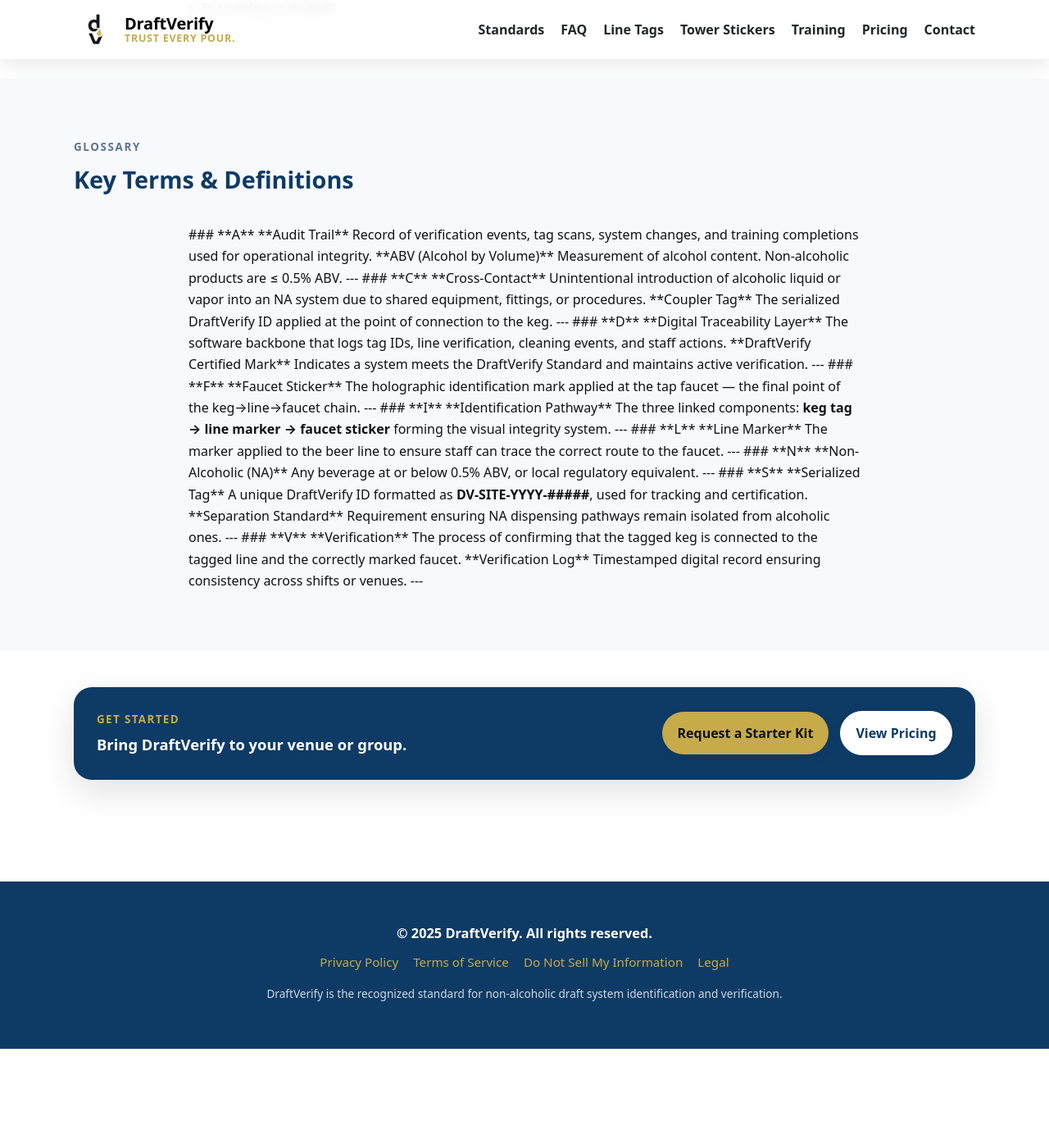
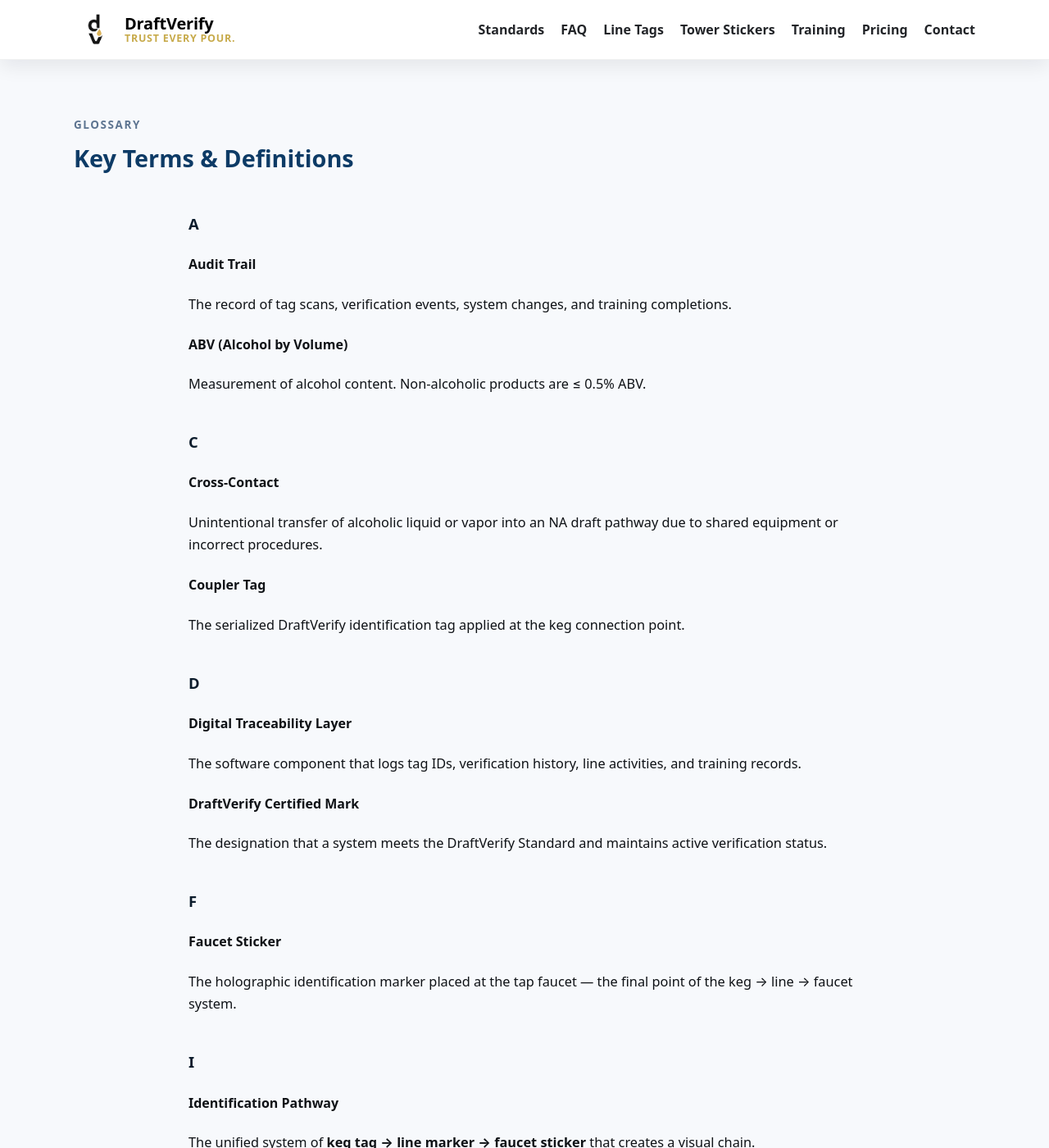
Before and after one commit to draftverify/draftverify.com, a Jekyll site: the page built from faq/index.md, in a window 1280 px wide and 1400 px high, scrolled down 855 px. Shown: the whole window at 82% size. Built offline with Jekyll 4.4.1, drawn with Linux system fonts in a browser that asks for light colours; before the commit the page ends 2134 px from its top, so only the background shows below that; some of the changed text lies outside the part shown.

Commit message:
Update index.md

```diff
--- a/faq/index.md
+++ b/faq/index.md
@@ -10,8 +10,9 @@ description: "Frequently asked questions and a complete glossary of terms for th
     <div class="hero-card reveal">
       <h1>FAQ & Glossary</h1>
       <p>
-        Clear explanations of how DraftVerify works, why it exists, and the terminology used across the standard.
-        Built for breweries, venues, distributors, and anyone adopting the global NA draft identification system.
+        Clear explanations of how DraftVerify works, why it exists, and the standardized language used
+        across the system and technology. Designed for breweries, venues, and distributors adopting
+        the global NA draft identification framework.
       </p>
     </div>
   </div>
@@ -30,69 +31,56 @@ description: "Frequently asked questions and a complete glossary of terms for th
         <summary><strong>What is DraftVerify?</strong></summary>
         <p>
           DraftVerify is the global identification and contamination-prevention standard for
-          non-alcoholic draft. It creates a consistent visual and digital system that links
-          <strong>keg → line → faucet</strong>, ensuring NA products are stored, connected, and
-          served correctly every time.
+          non-alcoholic draft systems. It links <strong>keg → line → faucet</strong> with a unified
+          visual system and a complete digital traceability layer.
         </p>
       </details>
 
       <details class="faq">
-        <summary><strong>Is DraftVerify only visual tags?</strong></summary>
+        <summary><strong>Is DraftVerify more than visual tagging?</strong></summary>
         <p>
-          No. DraftVerify includes a full <strong>software traceability layer</strong> that tracks
-          tag IDs, verification events, line changes, service checks, and training completion.
-          The physical tags are just the entry point into a much larger data system.
+          Yes. DraftVerify includes a full backend platform that tracks tag IDs, verification events,
+          line changes, cleaning checks, and staff training completion across locations.
         </p>
       </details>
 
       <details class="faq">
-        <summary><strong>Why do venues need DraftVerify?</strong></summary>
+        <summary><strong>Why do venues need this?</strong></summary>
         <p>
-          NA products are the only beverages that can be <strong>misidentified</strong> during
-          draft service. Busy shifts, shared towers, and equipment changes create real risks.
-          DraftVerify ensures clarity for staff and confidence for guests.
+          Non-alcoholic draft is the only category at risk of misidentification during service.
+          DraftVerify removes guesswork and provides clarity for teams and confidence for guests.
         </p>
       </details>
 
       <details class="faq">
         <summary><strong>Is DraftVerify required by law?</strong></summary>
         <p>
-          No — it is an <strong>industry standard</strong>, not a regulation.
-          However, breweries and large groups are adopting it to protect their NA products
-          and to establish consistency across their locations.
+          No — it is a voluntary industry standard. Operators adopt it to ensure consistency, safety,
+          and brand protection.
         </p>
       </details>
 
       <details class="faq">
-        <summary><strong>Can alcoholic lines use DraftVerify?</strong></summary>
+        <summary><strong>Does DraftVerify work for alcoholic lines?</strong></summary>
         <p>
-          Yes. Breweries can adopt an alcoholic companion system, but DraftVerify remains
-          dedicated to the NA category to preserve clarity. An alcoholic version would use
-          different markings and would not dilute the NA standard.
+          Yes, companion standards can be applied to alcoholic systems. DraftVerify’s NA framework
+          stays dedicated to clarity and cannot be confused with alcoholic tagging.
         </p>
       </details>
 
       <details class="faq">
-        <summary><strong>How much does it cost?</strong></summary>
+        <summary><strong>Is DraftVerify scalable for multi-site groups?</strong></summary>
         <p>
-          Pricing depends on your venue count and tagging volume.
-          See the <a href="{{ '/pricing/' | relative_url }}">Pricing page</a>.
-        </p>
-      </details>
-
-      <details class="faq">
-        <summary><strong>Can DraftVerify be adopted across multiple locations?</strong></summary>
-        <p>
-          Yes. The platform supports <strong>multi-venue dashboards</strong>, distributor views,
-          and enterprise onboarding — ideal for groups, chains, and breweries with taproom networks.
+          Yes. The system includes multi-venue dashboards, distributor views, and automated
+          verification history for groups and breweries with multiple locations.
         </p>
       </details>
 
       <details class="faq">
         <summary><strong>Is training included?</strong></summary>
         <p>
-          Yes. The DraftVerify Academy provides modules on line cleaning, keg handling,
-          cross-contamination prevention, verification workflows, and compliance tracking.
+          Yes. The DraftVerify Academy provides modules on keg handling, line cleaning, contamination
+          prevention, verification workflows, and compliance tracking.
         </p>
       </details>
 
@@ -107,85 +95,115 @@ description: "Frequently asked questions and a complete glossary of terms for th
     <div class="kicker center">Glossary</div>
     <h2 class="h2 center">Key Terms & Definitions</h2>
 
-    <div style="max-width:820px;margin:30px auto 0;line-height:1.65">
+    <div style="max-width:820px;margin:40px auto 0;line-height:1.7">
 
-### **A**
+      <!-- A -->
+      <h3>A</h3>
+      <div class="divider"></div>
 
-**Audit Trail**
-Record of verification events, tag scans, system changes, and training completions used for operational integrity.
+      <h4>Audit Trail</h4>
+      <p>The record of tag scans, verification events, system changes, and training completions.</p>
 
-**ABV (Alcohol by Volume)**
-Measurement of alcohol content. Non-alcoholic products are ≤ 0.5% ABV.
+      <h4>ABV (Alcohol by Volume)</h4>
+      <p>Measurement of alcohol content. Non-alcoholic products are ≤ 0.5% ABV.</p>
 
----
 
-### **C**
+      <!-- C -->
+      <h3 style="margin-top:40px;">C</h3>
+      <div class="divider"></div>
 
-**Cross-Contact**
-Unintentional introduction of alcoholic liquid or vapor into an NA system due to shared equipment, fittings, or procedures.
+      <h4>Cross-Contact</h4>
+      <p>
+        Unintentional transfer of alcoholic liquid or vapor into an NA draft pathway due to shared
+        equipment or incorrect procedures.
+      </p>
 
-**Coupler Tag**
-The serialized DraftVerify ID applied at the point of connection to the keg.
+      <h4>Coupler Tag</h4>
+      <p>The serialized DraftVerify identification tag applied at the keg connection point.</p>
 
----
 
-### **D**
+      <!-- D -->
+      <h3 style="margin-top:40px;">D</h3>
+      <div class="divider"></div>
 
-**Digital Traceability Layer**
-The software backbone that logs tag IDs, line verification, cleaning events, and staff actions.
+      <h4>Digital Traceability Layer</h4>
+      <p>
+        The software component that logs tag IDs, verification history, line activities, and training records.
+      </p>
 
-**DraftVerify Certified Mark**
-Indicates a system meets the DraftVerify Standard and maintains active verification.
+      <h4>DraftVerify Certified Mark</h4>
+      <p>
+        The designation that a system meets the DraftVerify Standard and maintains active verification status.
+      </p>
 
----
 
-### **F**
+      <!-- F -->
+      <h3 style="margin-top:40px;">F</h3>
+      <div class="divider"></div>
 
-**Faucet Sticker**
-The holographic identification mark applied at the tap faucet — the final point of the keg→line→faucet chain.
+      <h4>Faucet Sticker</h4>
+      <p>
+        The holographic identification marker placed at the tap faucet — the final point of the
+        keg → line → faucet system.
+      </p>
 
----
 
-### **I**
+      <!-- I -->
+      <h3 style="margin-top:40px;">I</h3>
+      <div class="divider"></div>
 
-**Identification Pathway**
-The three linked components: <strong>keg tag → line marker → faucet sticker</strong> forming the visual integrity system.
+      <h4>Identification Pathway</h4>
+      <p>
+        The unified system of <strong>keg tag → line marker → faucet sticker</strong> that creates a visual chain.
+      </p>
 
----
 
-### **L**
+      <!-- L -->
+      <h3 style="margin-top:40px;">L</h3>
+      <div class="divider"></div>
 
-**Line Marker**
-The marker applied to the beer line to ensure staff can trace the correct route to the faucet.
+      <h4>Line Marker</h4>
+      <p>
+        The identification marker applied along the beer line used to trace the correct route to the faucet.
+      </p>
 
----
 
-### **N**
+      <!-- N -->
+      <h3 style="margin-top:40px;">N</h3>
+      <div class="divider"></div>
 
-**Non-Alcoholic (NA)**
-Any beverage at or below 0.5% ABV, or local regulatory equivalent.
+      <h4>Non-Alcoholic (NA)</h4>
+      <p>Any beverage at or below 0.5% ABV, or local regulatory equivalent.</p>
 
----
 
-### **S**
+      <!-- S -->
+      <h3 style="margin-top:40px;">S</h3>
+      <div class="divider"></div>
 
-**Serialized Tag**
-A unique DraftVerify ID formatted as <strong>DV-SITE-YYYY-#####</strong>, used for tracking and certification.
+      <h4>Serialized Tag</h4>
+      <p>
+        A unique identifier formatted as <strong>DV-SITE-YYYY-#####</strong>, used for tracking and certification.
+      </p>
 
-**Separation Standard**
-Requirement ensuring NA dispensing pathways remain isolated from alcoholic ones.
+      <h4>Separation Standard</h4>
+      <p>
+        The requirement ensuring NA pathways remain isolated from alcoholic pathways at all times.
+      </p>
 
----
 
-### **V**
+      <!-- V -->
+      <h3 style="margin-top:40px;">V</h3>
+      <div class="divider"></div>
 
-**Verification**
-The process of confirming that the tagged keg is connected to the tagged line and the correctly marked faucet.
+      <h4>Verification</h4>
+      <p>
+        The process of confirming the tagged keg is connected to the correct tagged line and faucet.
+      </p>
 
-**Verification Log**
-Timestamped digital record ensuring consistency across shifts or venues.
-
----
+      <h4>Verification Log</h4>
+      <p>
+        Timestamped record of verification actions ensuring consistency across shifts and venues.
+      </p>
 
     </div>
   </div>
```
